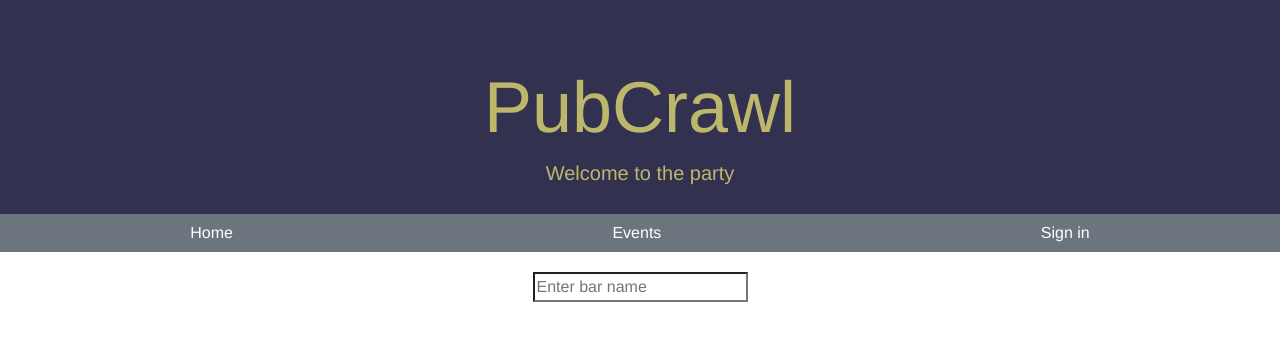
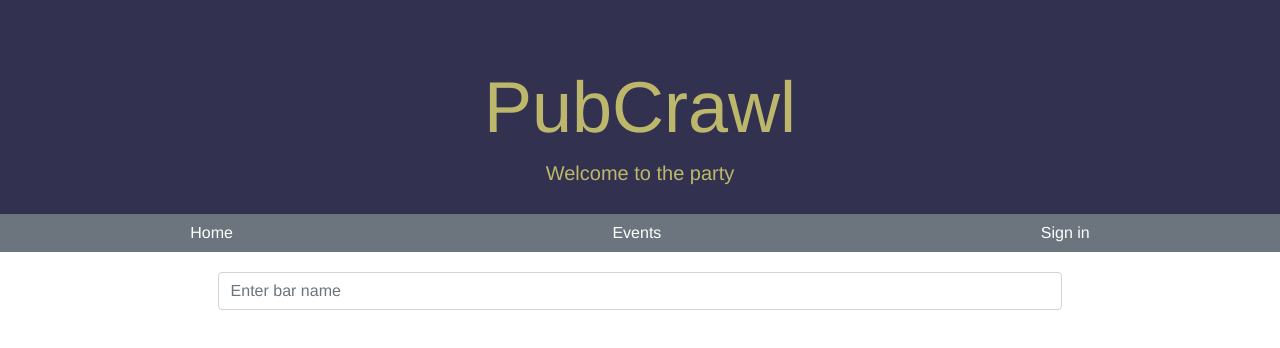
Before and after one commit to Brother-Blue/Pubcrawl-web-app, a Vue app in the folder client/: page / in a window 1280 px wide. Shown: the top 348 px of the page. Built offline with nearby package versions, Linux system fonts and the light colour scheme.

Commit message:
Updated search bar
Changed out bar for bootstrap variant, applied sizing and positioning CSS

```diff
--- a/client/src/views/homepage/SearchBar.vue
+++ b/client/src/views/homepage/SearchBar.vue
@@ -1,10 +1,8 @@
 <template>
 
 <form class="searchbar">
-  <div>
-    <input class="searchbar-input" type="search" placeholder="Enter bar name">
+    <b-form-input class="searchbar-input" type="search" placeholder="Enter bar name"></b-form-input>
     <a href="#" class="searchbar-clear"></a>
-  </div>
 </form>
 </template>
 
@@ -12,12 +10,19 @@
 
 <script>
 export default {
-  name: 'searchbar'
+  name: 'searchbar',
+  methods: {
+    // Something
+  }
 }
 </script>
 
 <style scoped>
 .searchbar {
+  max-width: 66%;
+  min-width: 50%;
   margin-top: 20px;
+  margin-left: auto;
+  margin-right: auto;
 }
 </style>
```
